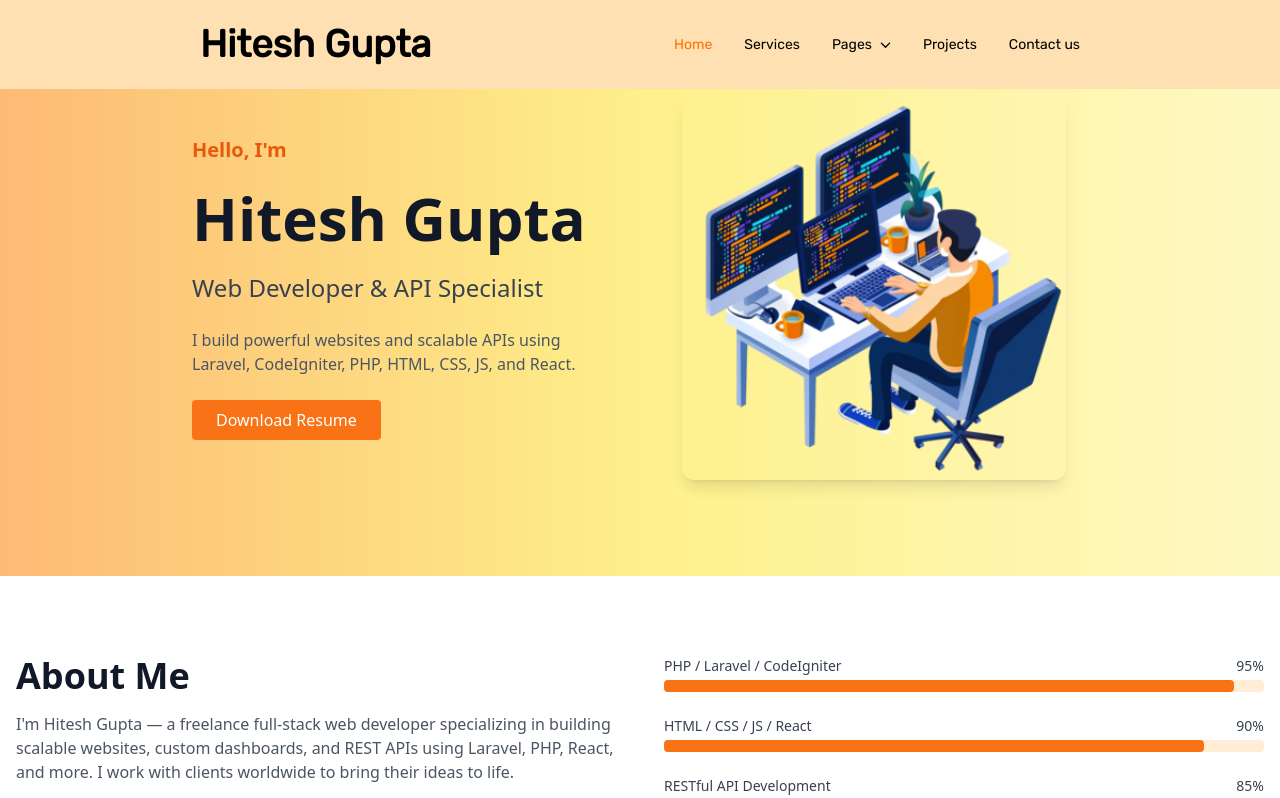
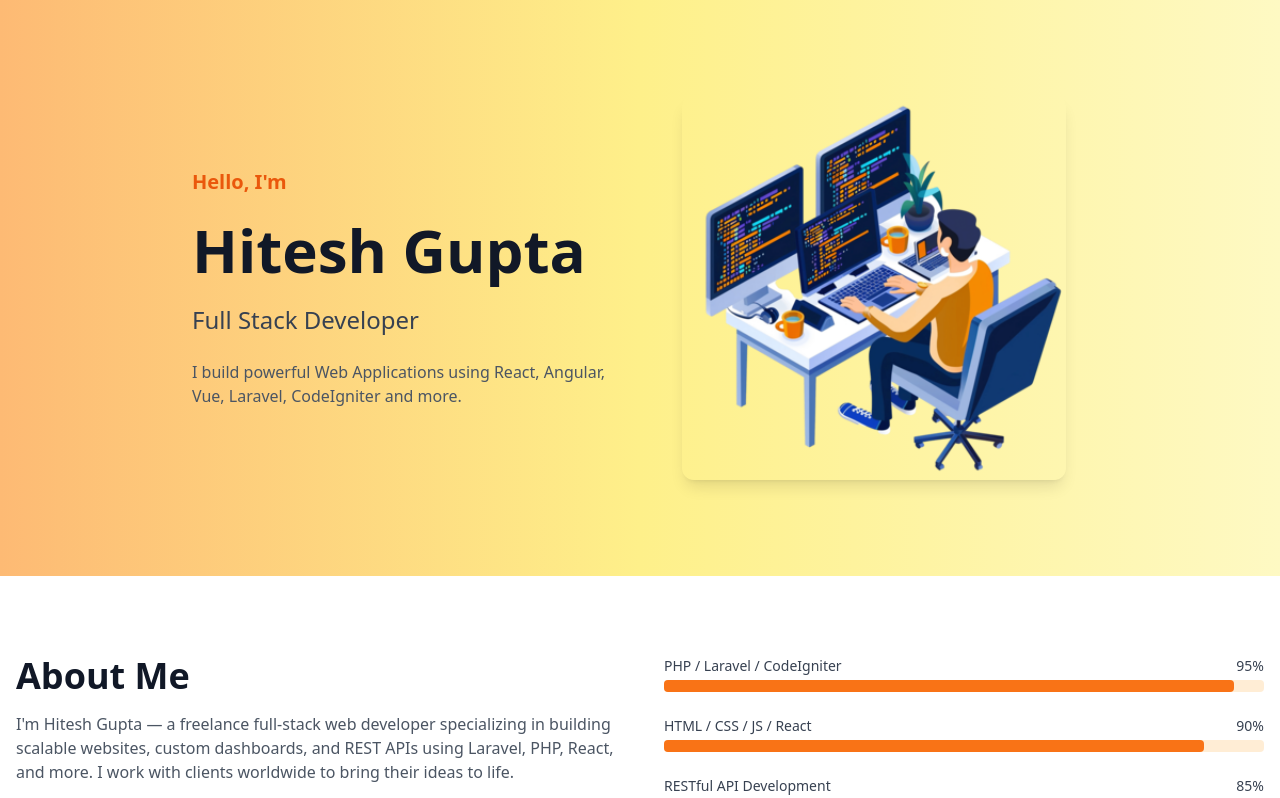
Before and after one commit to hgupta440/portfolio, a React (Vite) app: page / in a window 1280 px wide. Shown: the top 798 px of the page. Built offline with nearby package versions, Linux system fonts and the light colour scheme.

Commit message:
Updated content

```diff
--- a/index.html
+++ b/index.html
@@ -2,9 +2,9 @@
 <html lang="en">
   <head>
     <meta charset="UTF-8" />
-    <link rel="icon" type="image/svg+xml" href="/vite.svg" />
+    <!-- <link rel="icon" type="image/svg+xml" href="/vite.svg" /> -->
     <meta name="viewport" content="width=device-width, initial-scale=1.0" />
-    <title>Vite + React</title>
+    <title>Hitesh Gupta</title>
     <link href="https://fonts.googleapis.com/css2?family=Rubik&display=swap" rel="stylesheet">
 
   </head>
--- a/src/App.jsx
+++ b/src/App.jsx
@@ -11,7 +11,7 @@ import Footer from './Component/footer';
 function App() {
   return (
     <Router>
-      <Navbar />
+      {/* <Navbar /> */}
       <div className="content">
         <Routes>
           <Route path="/" element={<Home />} />
--- a/src/Component/Navbar.jsx
+++ b/src/Component/Navbar.jsx
@@ -17,7 +17,7 @@ const Navbar = () => {
           Hitesh Gupta
         </p>
 
-        <nav className="hidden md:flex space-x-8 text-sm">
+        {/* <nav className="hidden md:flex space-x-8 text-sm">
           <Link to="/" className={getLinkClass('/')}>Home</Link>
           <Link to="/service" className={getLinkClass('/service')}>Services</Link>
           <div className="relative group cursor-pointer">
@@ -31,7 +31,7 @@ const Navbar = () => {
           </div>
           <Link to="/projects" className={getLinkClass('/projects')}>Projects</Link>
           <Link to="/contact" className={getLinkClass('/contact')}>Contact us</Link>
-        </nav>
+        </nav> */}
       </div>
     </header>
   );
--- a/src/Pages/Home/home.jsx
+++ b/src/Pages/Home/home.jsx
@@ -18,14 +18,11 @@ const Home = () => {
               Hitesh Gupta
             </h1>
             <h2 className="text-2xl text-gray-700 font-medium animate-slideInLeftDelay300">
-              Web Developer & API Specialist
+              Full Stack Developer
             </h2>
             <p className="text-gray-600 max-w-md animate-slideInUp">
-              I build powerful websites and scalable APIs using Laravel, CodeIgniter, PHP, HTML, CSS, JS, and React.
+              I build powerful Web Applications using React, Angular, Vue, Laravel, CodeIgniter and more.
             </p>
-            <button className="mt-4 bg-orange-500 text-white px-6 py-2 rounded hover:bg-orange-600 transition duration-300">
-              Download Resume
-            </button>
           </div>
 
           {/* Right Image */}
```
